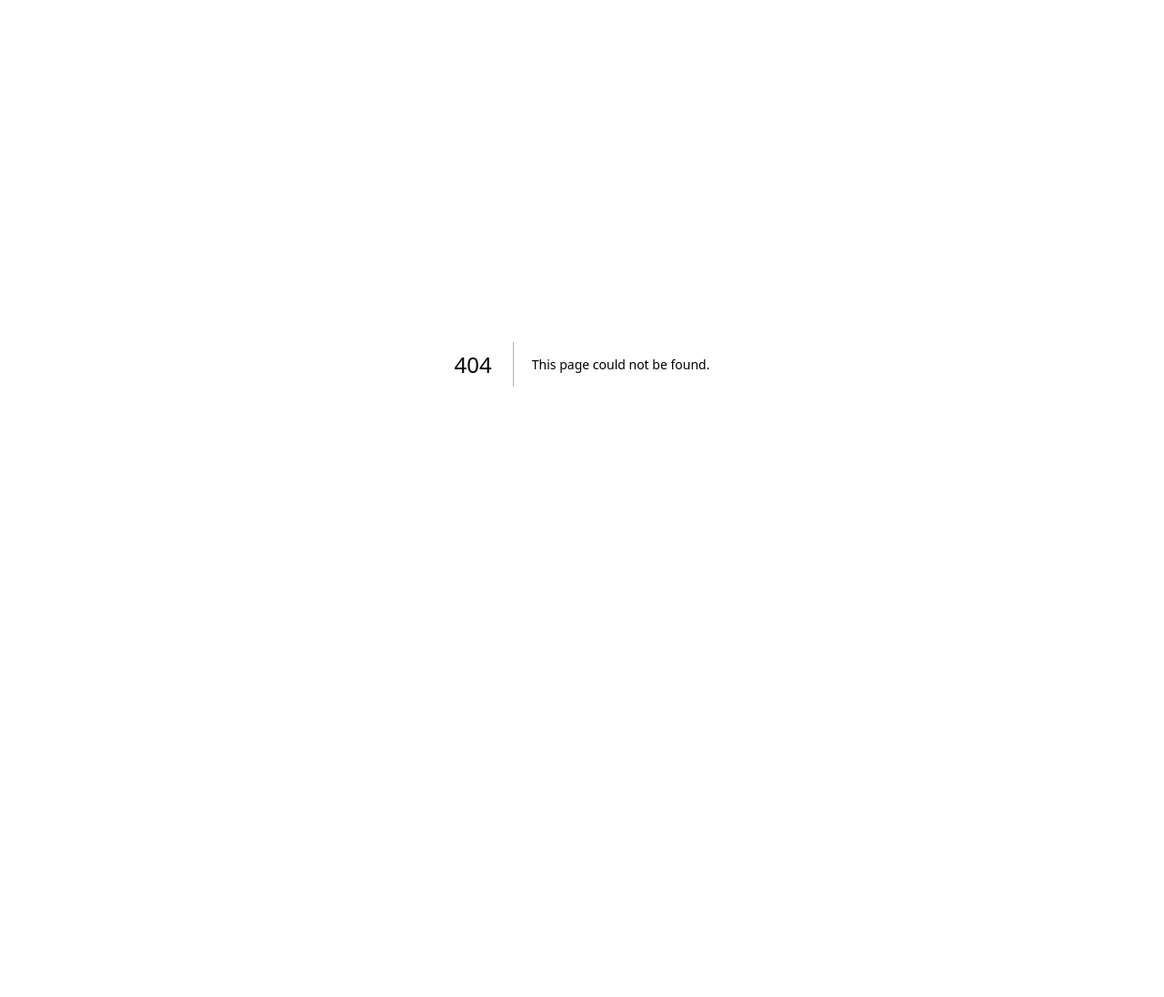
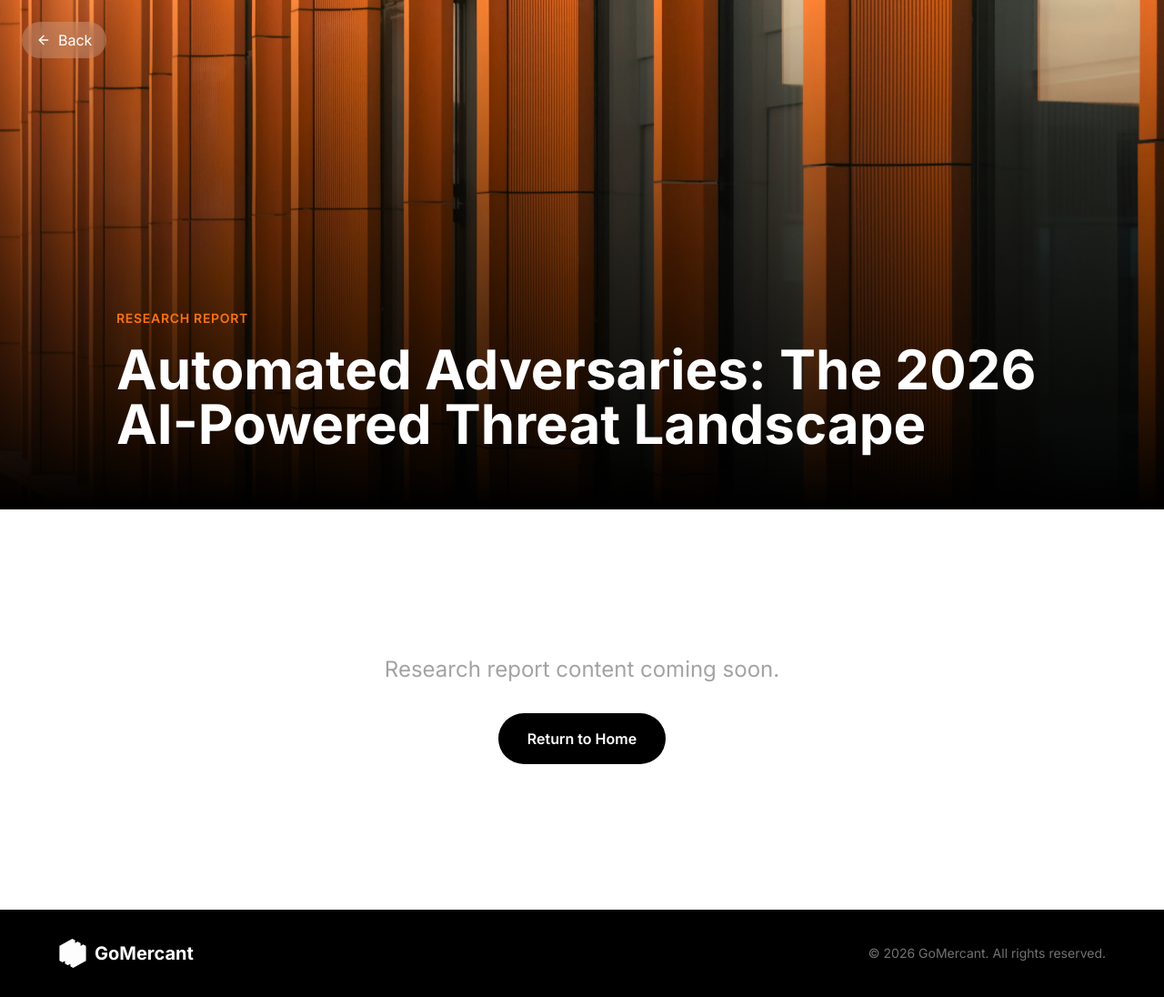
Before and after one commit to makwansoran/GoMercant.com, a Next.js app: page /research/automated-adversaries in a window 1280 px wide. Before the commit this address had no page. Shown: the whole page at 91% size. Before the commit the page ends 800 px from the top, so only its background shows below. Built offline with nearby package versions, Linux system fonts and the light colour scheme.

Commit message:
Add animated page transitions for research reports with dynamic routing

```diff
--- /dev/null
+++ b/app/research/[slug]/page.tsx
@@ -0,0 +1,168 @@
+"use client"
+
+import { motion } from "framer-motion"
+import Image from "next/image"
+import Link from "next/link"
+import { ArrowLeft } from "lucide-react"
+import { useParams } from "next/navigation"
+
+const researchReports: Record<string, {
+  title: string
+  category: string
+  image: string
+  content?: string
+}> = {
+  "automated-adversaries": {
+    title: "Automated Adversaries: The 2026 AI-Powered Threat Landscape",
+    category: "Research Report",
+    image: "/images/card1.jpg",
+    content: "",
+  },
+  "autonomous-shield": {
+    title: "The Autonomous Shield: Security Automation for Modern Enterprises",
+    category: "Research Report",
+    image: "/images/card2.jpg",
+    content: "",
+  },
+  "predictive-intelligence": {
+    title: "Predictive Intelligence: AI-Driven OSINT and Proactive Defense",
+    category: "Research Report",
+    image: "/images/card3.jpg",
+    content: "",
+  },
+  "shadow-ai": {
+    title: "Shadow AI: Securing the Automated Intelligence Loop",
+    category: "Research Report",
+    image: "/images/card4.jpg",
+    content: "",
+  },
+}
+
+export default function ResearchPage() {
+  const params = useParams()
+  const slug = params.slug as string
+  const report = researchReports[slug]
+
+  if (!report) {
+    return (
+      <div className="min-h-screen bg-white flex items-center justify-center">
+        <div className="text-center">
+          <h1 className="text-4xl font-bold text-black mb-4">Report Not Found</h1>
+          <Link href="/" className="text-orange-500 hover:underline">
+            Return to Home
+          </Link>
+        </div>
+      </div>
+    )
+  }
+
+  return (
+    <motion.div
+      initial={{ opacity: 0 }}
+      animate={{ opacity: 1 }}
+      exit={{ opacity: 0 }}
+      transition={{ duration: 0.5 }}
+      className="min-h-screen bg-white"
+    >
+      {/* Hero Section with Image */}
+      <motion.div
+        initial={{ opacity: 0, scale: 1.1 }}
+        animate={{ opacity: 1, scale: 1 }}
+        transition={{ duration: 0.8, ease: "easeOut" }}
+        className="relative h-[60vh] md:h-[70vh] overflow-hidden"
+      >
+        <Image
+          src={report.image}
+          alt={report.title}
+          fill
+          className="object-cover"
+          priority
+        />
+        <div className="absolute inset-0 bg-gradient-to-t from-black via-black/50 to-transparent" />
+
+        {/* Back Button */}
+        <motion.div
+          initial={{ opacity: 0, x: -20 }}
+          animate={{ opacity: 1, x: 0 }}
+          transition={{ duration: 0.5, delay: 0.3 }}
+          className="absolute top-6 left-6 z-20"
+        >
+          <Link
+            href="/"
+            className="inline-flex items-center gap-2 px-4 py-2 bg-white/10 backdrop-blur-md rounded-full text-white hover:bg-white/20 transition-all"
+          >
+            <ArrowLeft className="w-4 h-4" />
+            Back
+          </Link>
+        </motion.div>
+
+        {/* Title Overlay */}
+        <div className="absolute bottom-0 left-0 right-0 p-8 md:p-16">
+          <div className="max-w-5xl mx-auto">
+            <motion.span
+              initial={{ opacity: 0, y: 20 }}
+              animate={{ opacity: 1, y: 0 }}
+              transition={{ duration: 0.5, delay: 0.2 }}
+              className="inline-block text-sm font-semibold uppercase tracking-wider text-orange-500 mb-4"
+            >
+              {report.category}
+            </motion.span>
+            <motion.h1
+              initial={{ opacity: 0, y: 30 }}
+              animate={{ opacity: 1, y: 0 }}
+              transition={{ duration: 0.6, delay: 0.3 }}
+              className="text-4xl md:text-5xl lg:text-6xl font-bold text-white leading-tight"
+            >
+              {report.title}
+            </motion.h1>
+          </div>
+        </div>
+      </motion.div>
+
+      {/* Content Section */}
+      <motion.div
+        initial={{ opacity: 0, y: 40 }}
+        animate={{ opacity: 1, y: 0 }}
+        transition={{ duration: 0.6, delay: 0.5 }}
+        className="max-w-4xl mx-auto px-6 py-16 md:py-24"
+      >
+        {report.content ? (
+          <div className="prose prose-lg prose-neutral max-w-none">
+            {report.content}
+          </div>
+        ) : (
+          <div className="text-center py-16">
+            <p className="text-2xl text-neutral-400 mb-8">
+              Research report content coming soon.
+            </p>
+            <Link
+              href="/"
+              className="inline-flex items-center justify-center rounded-full bg-black px-8 py-4 text-base font-semibold text-white transition-all hover:bg-neutral-800 hover:scale-105"
+            >
+              Return to Home
+            </Link>
+          </div>
+        )}
+      </motion.div>
+
+      {/* Footer */}
+      <footer className="bg-black text-white py-8 px-6">
+        <div className="max-w-6xl mx-auto flex flex-col md:flex-row justify-between items-center gap-4">
+          <div className="flex items-center gap-2">
+            <Image
+              src="/favicon.png"
+              alt="GoMercant Logo"
+              width={32}
+              height={32}
+              className="object-contain brightness-0 invert"
+            />
+            <span className="text-xl font-bold">GoMercant</span>
+          </div>
+          <div className="text-sm text-neutral-500">
+            © {new Date().getFullYear()} GoMercant. All rights reserved.
+          </div>
+        </div>
+      </footer>
+    </motion.div>
+  )
+}
--- a/components/premium-timeline-landing.tsx
+++ b/components/premium-timeline-landing.tsx
@@ -2,6 +2,7 @@
 
 import { cn } from "@/lib/utils"
 import Image from "next/image"
+import Link from "next/link"
 import { motion } from "framer-motion"
 import { ChevronRight } from "lucide-react"
 
@@ -10,21 +11,25 @@ const insightCards = [
     category: "Research Report",
     title: "Automated Adversaries: The 2026 AI-Powered Threat Landscape",
     image: "/images/card1.jpg",
+    slug: "automated-adversaries",
   },
   {
     category: "Research Report",
     title: "The Autonomous Shield: Security Automation for Modern Enterprises",
     image: "/images/card2.jpg",
+    slug: "autonomous-shield",
   },
   {
     category: "Research Report",
     title: "Predictive Intelligence: AI-Driven OSINT and Proactive Defense",
     image: "/images/card3.jpg",
+    slug: "predictive-intelligence",
   },
   {
     category: "Research Report",
     title: "Shadow AI: Securing the Automated Intelligence Loop",
     image: "/images/card4.jpg",
+    slug: "shadow-ai",
   },
 ]
 
@@ -91,13 +96,15 @@ export function PremiumTimelineLanding({
         <div className="mx-auto max-w-7xl">
           <div className="grid grid-cols-1 md:grid-cols-2 lg:grid-cols-4 gap-4">
             {insightCards.map((card, index) => (
+              <Link key={index} href={`/research/${card.slug}`}>
                 <motion.div
-                key={index}
                   initial={{ opacity: 0, y: 30 }}
                   whileInView={{ opacity: 1, y: 0 }}
                   viewport={{ once: true }}
                   transition={{ duration: 0.5, delay: index * 0.1 }}
-                className="group relative rounded-xl p-6 min-h-[380px] flex flex-col justify-between cursor-pointer overflow-hidden transition-transform hover:scale-[1.02]"
+                  whileHover={{ scale: 1.02 }}
+                  whileTap={{ scale: 0.98 }}
+                  className="group relative rounded-xl p-6 min-h-[380px] flex flex-col justify-between cursor-pointer overflow-hidden"
                 >
                   {/* Background Image */}
                   {card.image && (
@@ -106,13 +113,13 @@ export function PremiumTimelineLanding({
                         src={card.image}
                         alt={card.title}
                         fill
-                      className="object-cover"
+                        className="object-cover transition-transform duration-700 group-hover:scale-110"
                       />
                       <div className="absolute inset-0 bg-gradient-to-t from-black/80 via-black/40 to-black/20" />
                     </div>
                   )}
                   {/* Background overlay for hover effect */}
-                <div className="absolute inset-0 bg-black/0 group-hover:bg-black/10 transition-colors" />
+                  <div className="absolute inset-0 bg-black/0 group-hover:bg-black/10 transition-colors duration-300" />
 
                   <div className="relative z-10">
                     {/* Category Label */}
@@ -128,12 +135,13 @@ export function PremiumTimelineLanding({
 
                   {/* Expand Button */}
                   <div className="relative z-10 mt-4">
-                  <button className="inline-flex items-center gap-1 text-sm font-semibold text-white group-hover:gap-2 transition-all">
+                    <span className="inline-flex items-center gap-1 text-sm font-semibold text-white group-hover:gap-2 transition-all duration-300">
                       Expand
-                    <ChevronRight className="w-4 h-4" />
-                  </button>
+                      <ChevronRight className="w-4 h-4 transition-transform duration-300 group-hover:translate-x-1" />
+                    </span>
                   </div>
                 </motion.div>
+              </Link>
             ))}
           </div>
         </div>
```
Lines whose indentation alone changed are shown as unchanged.
